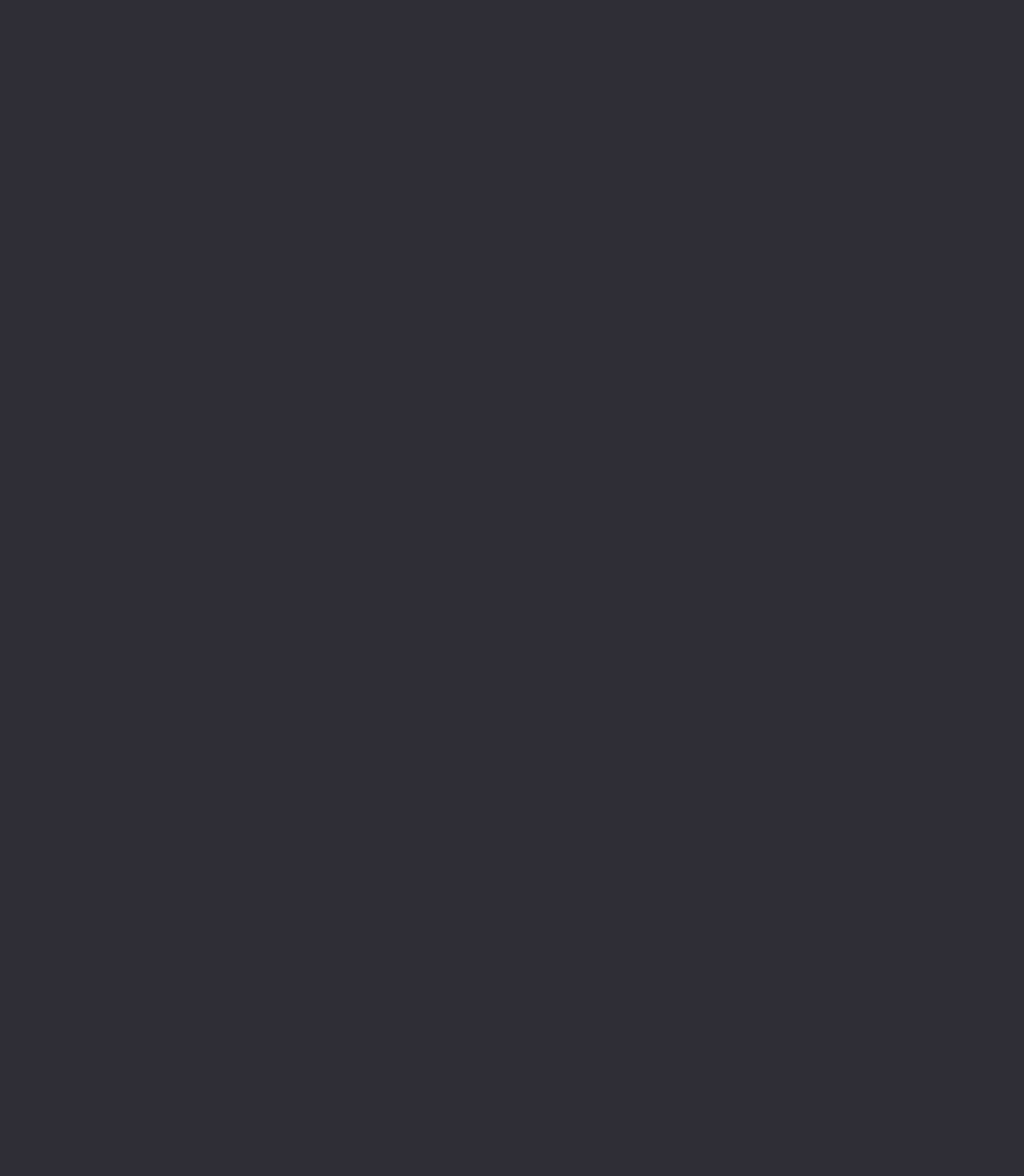
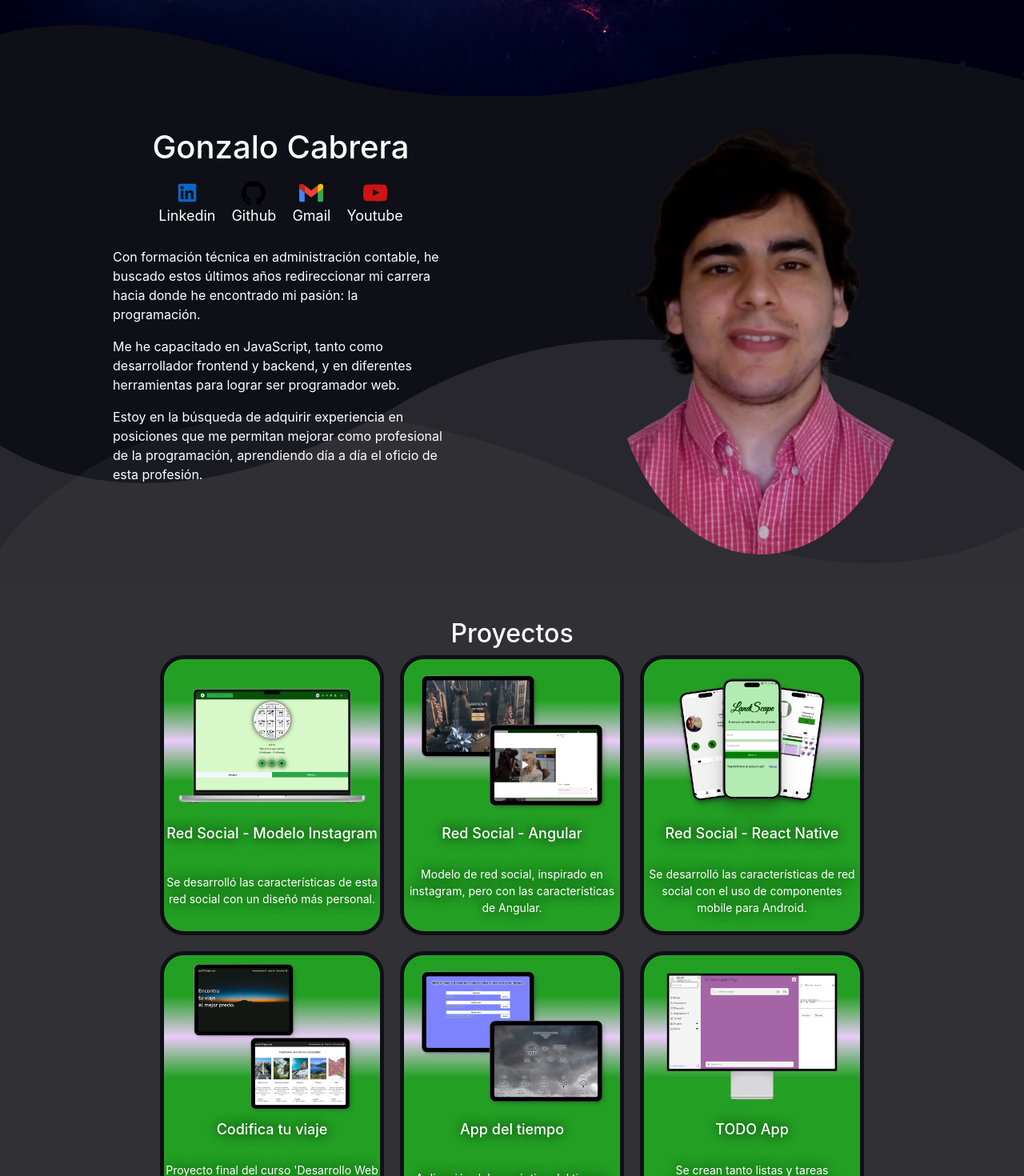
Before and after one commit to gonzalocabrera1990/portfolio, a React (Vite) app: page / in a window 1280 px wide. Shown: the part 680-2150 px from the top of the page at 80% size. Before the commit the page ends 800 px from the top, so only its background shows below. Built offline with nearby package versions, Linux system fonts and the light colour scheme.

Commit message:
fix: changes of routes for vercel deployment

```diff
--- a/public/data.json
+++ b/public/data.json
@@ -4,15 +4,15 @@
         "name": "Red Social - Modelo Instagram",
         "description": "Se desarrolló las características de esta red social con un diseñó más personal.",
         "link": "https://youtu.be/oqHR4m2FGgI",
-        "iconWatch": "/portfolio/assets/youtube-svg.svg",
-        "image": "/portfolio/assets/102shot.png",
+        "iconWatch": "/assets/youtube-svg.svg",
+        "image": "/assets/102shot.png",
         "descriptionDetail": "Para desarrollar esta aplicación, se diseñó la estructura de la base de datos en MongoDB utilizando Mongoose. Utilizamos Node.js para ejecutar el servidor y gestionar las solicitudes del cliente, creando las rutas de la API en Express.js. En el lado del cliente, se utilizó React para crear la interfaz de usuario y Redux para la gestión del estado de la aplicación. Además, para el diseño de la interfaz se utilizó CSS puro y componentes y estilos CSS predefinidos de Bootstrap. Por último, para habilitar la comunicación en tiempo real y características colaborativas, integramos Socket.IO, permitiendo a los usuarios interactuar en tiempo real en nuestra aplicación.",
         "imageContent": [
-            "/portfolio/assets/100shot.png",
-            "/portfolio/assets/101shot.png",
-            "/portfolio/assets/102shot.png",
-            "/portfolio/assets/103shot.png",
-            "/portfolio/assets/104shot.png"
+            "/assets/100shot.png",
+            "/assets/101shot.png",
+            "/assets/102shot.png",
+            "/assets/103shot.png",
+            "/assets/104shot.png"
         ]
     },
     {
@@ -20,16 +20,16 @@
         "name": "Red Social - Angular",
         "description": "Modelo de red social, inspirado en instagram, pero con las características de Angular.",
         "link": "https://youtu.be/KxUl_SGbKXk",
-        "iconWatch": "/portfolio/assets/youtube-svg.svg",
-        "image": "/portfolio/assets/902shot.png",
+        "iconWatch": "/assets/youtube-svg.svg",
+        "image": "/assets/902shot.png",
         "descriptionDetail": "Para desarrollar esta aplicación, se diseñó la estructura de la base de datos en MongoDB utilizando Mongoose. Utilizamos Node.js para ejecutar el servidor y gestionar las solicitudes del cliente, creando las rutas de la API en Express.js. En el lado del cliente, se utilizó el framework Angular para crear la interfaz de usuario y NgRx Store para la gestión del estado de la aplicación. Los estilos de la interfaz se utilizó CSS puro y componentes de Angular Material. Por último, para habilitar la comunicación en tiempo real y características colaborativas, integramos Socket.IO, permitiendo a los usuarios interactuar en tiempo real en nuestra aplicación.",
         "imageContent": [
-            "/portfolio/assets/900shot.png",
-            "/portfolio/assets/901shot.png",
-            "/portfolio/assets/902shot.png",
-            "/portfolio/assets/903shot.png",
-            "/portfolio/assets/904shot.png",
-            "/portfolio/assets/905shot.png"
+            "/assets/900shot.png",
+            "/assets/901shot.png",
+            "/assets/902shot.png",
+            "/assets/903shot.png",
+            "/assets/904shot.png",
+            "/assets/905shot.png"
         ]
     },
     {
@@ -37,15 +37,15 @@
         "name": "Red Social - React Native",
         "description": "Se desarrolló las características de red social con el uso de componentes mobile para Android.",
         "link": "https://youtu.be/oqHR4m2FGgI",
-        "iconWatch": "/portfolio/assets/youtube-svg.svg",
-        "image": "/portfolio/assets/201shot.png",
+        "iconWatch": "/assets/youtube-svg.svg",
+        "image": "/assets/201shot.png",
         "descriptionDetail": "Para desarrollar esta aplicación, se diseñó la estructura de la base de datos en MongoDB utilizando Mongoose. Utilizamos Node.js para ejecutar el servidor y gestionar las solicitudes del cliente, creando las rutas de la API en Express.js. En el lado del cliente, se utilizó React Native Expo para crear la interfaz de usuario y Redux para la gestión del estado de la aplicación. Además, para el diseño de la interfaz se utilizó CSS puro. Por último, para habilitar la comunicación en tiempo real y características colaborativas, integramos Socket.IO, permitiendo a los usuarios interactuar en tiempo real en nuestra aplicación.",
         "imageContent": [
-            "/portfolio/assets/200shot.png",
-            "/portfolio/assets/201shot.png",
-            "/portfolio/assets/202shot.png",
-            "/portfolio/assets/203shot.png",
-            "/portfolio/assets/204shot.png"
+            "/assets/200shot.png",
+            "/assets/201shot.png",
+            "/assets/202shot.png",
+            "/assets/203shot.png",
+            "/assets/204shot.png"
         ]
     },
     {
@@ -53,14 +53,14 @@
         "name": "Codifica tu viaje",
         "description": "Proyecto final del curso 'Desarrollo Web Inicial' dictado por la universidad UTN durante el Argentina Programa 4.0.",
         "link": "https://gonzalocabrera1990.github.io/landingpage-utn-ap/",
-        "iconWatch": "/portfolio/assets/browser-com.svg",
-        "image": "/portfolio/assets/0shot.png",
+        "iconWatch": "/assets/browser-com.svg",
+        "image": "/assets/0shot.png",
         "descriptionDetail": "Esta 'Landing Page' fue diseñó como proyecto final durante el curso 'Desarrollo Web Inicial' dictado por la universidad UTN durante el Argentina Programa 4.0. Su interfaz de usuario fue desarrollada puramente con las tecnologías básicas aprendidas: HTML, CSS y Javascript. Además, se le agregó una funcionalidad para mostrar el pronóstico del tiempo. Para la cual se utiliza la API weatherapi.com. Luego, para mostrar de manera grafica el pronóstico, se implementó el uso de los iconos Bootstrap.",
         "imageContent": [
-            "/portfolio/assets/0shot.png",
-            "/portfolio/assets/1shot.png",
-            "/portfolio/assets/2shot.png",
-            "/portfolio/assets/3shot.png"
+            "/assets/0shot.png",
+            "/assets/1shot.png",
+            "/assets/2shot.png",
+            "/assets/3shot.png"
         ]
     },
     {
@@ -68,15 +68,15 @@
         "name": "App del tiempo",
         "description": "Aplicación del pronóstico del tiempo utilizando la API weatherapi.com.",
         "link": "https://youtu.be/eZxP9S7J6y8",
-        "iconWatch": "/portfolio/assets/youtube-svg.svg",
-        "image": "/portfolio/assets/502shot.png",
+        "iconWatch": "/assets/youtube-svg.svg",
+        "image": "/assets/502shot.png",
         "descriptionDetail": "Aplicación que muestra gráficamente los diferentes datos que nos devuelve la API weatherapi.com. Para el lado del cliente, se utilizó la herramienta create React Vite. Mediante formulario de por medio hacemos uso de la librería 'country-state-city', la cual no solo nos brinda la posibilidad de mostrar los países, estados y ciudades a través de un input select, sino también recuperar la latitud y longitud de la ciudad elegida. A través de estos datos usamos la ruta de la api 'GET' que usa esta especificidad de latitud y longitud. Luego, para mostrar de manera grafica el pronóstico, se implementó el uso de los iconos Bootstrap. A su vez, muestra background-image dinámico dependiendo del tiempo pronosticado y momento del día.",
         "imageContent": [
-            "/portfolio/assets/500shot.png",
-            "/portfolio/assets/501shot.png",
-            "/portfolio/assets/502shot.png",
-            "/portfolio/assets/503shot.png",
-            "/portfolio/assets/504shot.png"
+            "/assets/500shot.png",
+            "/assets/501shot.png",
+            "/assets/502shot.png",
+            "/assets/503shot.png",
+            "/assets/504shot.png"
         ]
     },
     {
@@ -84,16 +84,16 @@
         "name": "TODO App",
         "description": "Se crean tanto listas y tareas personales, como tareas grupales asignadas a cada integrante.",
         "link": "https://youtu.be/7ih9IcGhG6Q",
-        "iconWatch": "/portfolio/assets/youtube-svg.svg",
-        "image": "/portfolio/assets/303shot.png",
+        "iconWatch": "/assets/youtube-svg.svg",
+        "image": "/assets/303shot.png",
         "descriptionDetail": "Este proyecto está basado en la aplicación de escritorio 'To Do' ofrecida por Microsoft. Además se le agregó otra funcionalidad que es el uso de grupos compartidos en donde un líder asigna tareas a otros usuarios. Para desarrollar esta aplicación, se diseñó la estructura de la base de datos en MongoDB utilizando Mongoose. Utilizamos Node.js para ejecutar el servidor y gestionar las solicitudes del cliente, creando las rutas de la API en Express.js. En el lado del cliente, se utilizó la herramienta create React Vite para la interfaz de usuario. Y Redux para la gestión del estado de la aplicación. El diseño de la interfaz fue a través de CSS puro.",
         "imageContent": [
-            "/portfolio/assets/300shot.png",
-            "/portfolio/assets/301shot.png",
-            "/portfolio/assets/302shot.png",
-            "/portfolio/assets/303shot.png",
-            "/portfolio/assets/304shot.png",
-            "/portfolio/assets/305shot.png"
+            "/assets/300shot.png",
+            "/assets/301shot.png",
+            "/assets/302shot.png",
+            "/assets/303shot.png",
+            "/assets/304shot.png",
+            "/assets/305shot.png"
         ]
     }
 ]
--- a/src/components/EmailSending.jsx
+++ b/src/components/EmailSending.jsx
@@ -84,7 +84,7 @@ export const ContactEmail = () => {
   return (
     <div>
       <div className="project-detail-back" onClick={() => navigate(-1)}>
-        <img src={'/portfolio/assets/back-arrow.svg'} alt="" />
+        <img src={'/assets/back-arrow.svg'} alt="" />
         <span>Volver</span>
       </div>
       <div style={{
--- a/src/components/ProjectDetail.jsx
+++ b/src/components/ProjectDetail.jsx
@@ -11,7 +11,7 @@ export function ProjectDetail() {
 
     useEffect(() => {
         // Si tu data.json está en la carpeta 'public', la ruta raíz es '/data.json'
-        fetch('/portfolio/data.json')
+        fetch('data.json')
             .then((res) => {
                 if (!res.ok) {
                     throw new Error('Error al cargar la información');
@@ -48,7 +48,7 @@ export function ProjectDetail() {
             <div className="project-detail-dialog">
                 <div className="project-detail-content">
                     <div className="project-detail-back" onClick={() => navigate(-1)}>
-                        <img src={'/portfolio/assets/back-arrow.svg'} alt="" />
+                        <img src={'/assets/back-arrow.svg'} alt="" />
                         <span>Volver</span>
                     </div>
                     <div className="project-detail-header">
--- a/src/components/about.jsx
+++ b/src/components/about.jsx
@@ -7,7 +7,7 @@ export function About() {
     return (
         <div className="about-article" id="about">
             <div className="svg-bottom">
-                <img className="background-svg" src="/portfolio/assets/ondassub.svg" alt="" />
+                <img className="background-svg" src="/assets/ondassub.svg" alt="" />
             </div>
 
             {/* Asignamos la ref y especificamos qué clase agregar al intersectar */}
@@ -19,19 +19,19 @@ export function About() {
                 <h1>Gonzalo Cabrera</h1>
                 <div className="redes-contacto">
                     <a href="https://www.linkedin.com/in/gonzalo-cabrera-battistessa-858066128" target="_blank" className="item-skill" rel="noreferrer">
-                        <img src="/portfolio/assets/linkedin-svg.svg" alt="" style={{ width: "30px" }} />
+                        <img src="/assets/linkedin-svg.svg" alt="" style={{ width: "30px" }} />
                         <p>Linkedin</p>
                     </a>
                     <a href="https://github.com/gonzalocabrera1990" target="_blank" className="item-skill" rel="noreferrer">
-                        <img src="/portfolio/assets/github-svg.svg" alt="" style={{ width: "30px" }} />
+                        <img src="/assets/github-svg.svg" alt="" style={{ width: "30px" }} />
                         <p>Github</p>
                     </a>
-                    <a href="/portfolio/contact/email" className="item-skill">
-                        <img src="/portfolio/assets/google-gmail-svg.svg" alt="" style={{ width: "30px" }} />
+                    <a href="/contact/email" className="item-skill">
+                        <img src="/assets/google-gmail-svg.svg" alt="" style={{ width: "30px" }} />
                         <p>Gmail</p>
                     </a>
                     <a href="https://youtu.be/7ih9IcGhG6Q" target="_blank" className="item-skill" rel="noreferrer">
-                        <img src="/portfolio/assets/youtube-svg.svg" alt="" style={{ width: "30px" }} />
+                        <img src="/assets/youtube-svg.svg" alt="" style={{ width: "30px" }} />
                         <p>Youtube</p>
                     </a>
                 </div>
@@ -54,7 +54,7 @@ export function About() {
                 ref={animateRef}
                 data-animation-class="showImg"
             >
-                <img src="/portfolio/assets/profile10.png" alt="" />
+                <img src="/assets/profile10.png" alt="" />
             </div>
         </div>
     );
--- a/src/components/contact.jsx
+++ b/src/components/contact.jsx
@@ -8,23 +8,23 @@ export function Contact() {
             </h2>
             <div className='redes-contacto' >
                 <a href="https://www.linkedin.com/in/gonzalo-cabrera-battistessa-858066128" target='_blank' className="item-skill" rel="noreferrer">
-                    <img src={'/portfolio/assets/linkedin-svg.svg'} alt="" style={{ width: "35px" }} />
+                    <img src={'/assets/linkedin-svg.svg'} alt="" style={{ width: "35px" }} />
                     <p>Linkedin</p>
                 </a>
                 <a href="https://github.com/gonzalocabrera1990" target='_blank' className="item-skill" rel="noreferrer">
-                    <img src={'/portfolio/assets/github-svg.svg'} alt="" style={{ width: "35px" }} />
+                    <img src={'/assets/github-svg.svg'} alt="" style={{ width: "35px" }} />
                     <p>Github</p>
                 </a>
                 {/* <a href="https://mail.google.com/mail/u/0/#inbox?compose=CllgCJZcQsbbrXPfbBSllwbKdXddnPDVfpSRnTzPZNdbNSpbnpksQcTfDhNVFwGBWNkJSQdXWqq" target='_blank' className="item-skill" data-tooltip="gonzalocabrera1990@gmail.com" rel="noreferrer">
-                    <img src={'/portfolio/assets/google-gmail-svg.svg'} alt="" style={{ width: "35px" }} />
+                    <img src={'/assets/google-gmail-svg.svg'} alt="" style={{ width: "35px" }} />
                     <p>Gmail</p>
                 </a> */}
-                <a href="/portfolio/contact/email" className="item-skill" >
-                    <img src={'/portfolio/assets/google-gmail-svg.svg'} alt="" style={{ width: "35px" }} />
+                <a href="/contact/email" className="item-skill" >
+                    <img src={'/assets/google-gmail-svg.svg'} alt="" style={{ width: "35px" }} />
                     <p>Gmail</p>
                 </a>
                 <a href="https://youtu.be/oqHR4m2FGgI" target='_blank' className="item-skill" rel="noreferrer">
-                    <img src={'/portfolio/assets/youtube-svg.svg'} alt="" style={{ width: "35px" }} />
+                    <img src={'/assets/youtube-svg.svg'} alt="" style={{ width: "35px" }} />
                     <p>Youtube</p>
                 </a>
             </div>
--- a/src/components/drawnav.jsx
+++ b/src/components/drawnav.jsx
@@ -62,7 +62,7 @@ export function DrawNavBar({ menuOpen, setMenuOpen }) {
       >
         <img
           className="background-svg"
-          src="/portfolio/assets/burger-black.svg"
+          src="/assets/burger-black.svg"
           alt=""
         />
       </div>
--- a/src/components/navbar.jsx
+++ b/src/components/navbar.jsx
@@ -29,7 +29,7 @@ export function NavBar({ menuOpen, setMenuOpen }) {
         <header className={colorHeader ? 'header header-con-color' : 'header'} >
             <div className="navigation">
                 <a className="logo">
-                    <img className="background-svg" src={'/portfolio/assets/logo-img.png'} alt="" />
+                    <img className="background-svg" src={'/assets/logo-img.png'} alt="" />
                     <div className="logo-name">
                         <h1>Gonzalo</h1>
                         <h1>Cabrera</h1>
@@ -53,7 +53,7 @@ export function NavBar({ menuOpen, setMenuOpen }) {
                     </div>
                 </nav>
                 {/* <div className="burger" onClick={() => addClassListEvent()}>
-                    <img className="background-svg" src={'/portfolio/assets/burger-white.svg'} alt="" />
+                    <img className="background-svg" src={'/assets/burger-white.svg'} alt="" />
                 </div> */}
                 <div
                     className="burger"
@@ -61,7 +61,7 @@ export function NavBar({ menuOpen, setMenuOpen }) {
                 >
                     <img
                         className="background-svg"
-                        src="/portfolio/assets/burger-white.svg"
+                        src="/assets/burger-white.svg"
                         alt=""
                     />
                 </div>
--- a/src/components/projects.jsx
+++ b/src/components/projects.jsx
@@ -11,7 +11,7 @@ export function Projects() {
 
     useEffect(() => {
         (function () {
-            fetch('/portfolio/data.json', {
+            fetch('data.json', {
                 headers: {
                     'Content-Type': 'application/json',
                     'Accept': 'application/json'
--- a/src/main.jsx
+++ b/src/main.jsx
@@ -7,7 +7,7 @@ import App from './App.jsx'
 import './index.css'
 
 ReactDOM.createRoot(document.getElementById('root')).render(
-  <BrowserRouter basename="/portfolio">
+  <BrowserRouter>
     <App />
   </BrowserRouter>
 )
--- a/vite.config.js
+++ b/vite.config.js
@@ -1,8 +1,6 @@
 import { defineConfig } from 'vite'
 import react from '@vitejs/plugin-react'
 
-// https://vitejs.dev/config/
 export default defineConfig({
   plugins: [react()],
-  base: '/portfolio/'
 })
```
Also changed, not shown: src/components/skills.jsx (+24 -24 lines).
